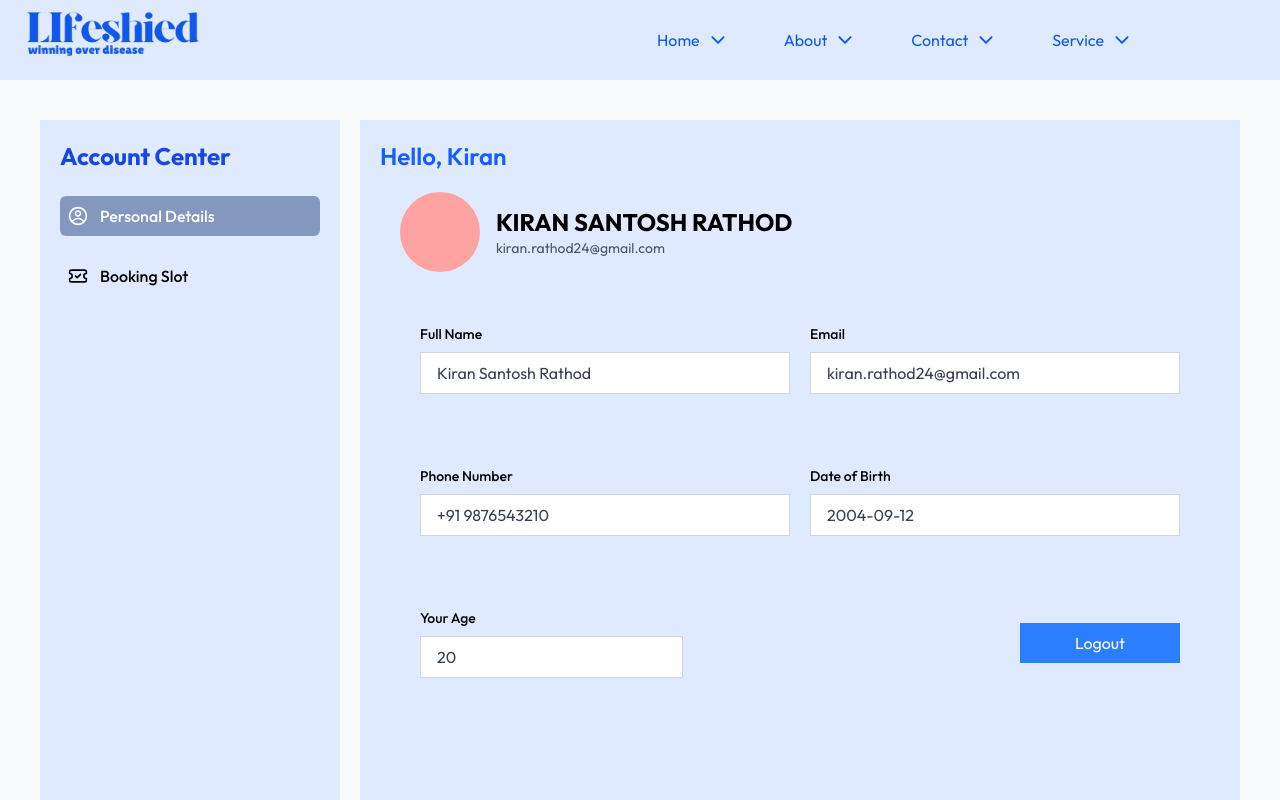
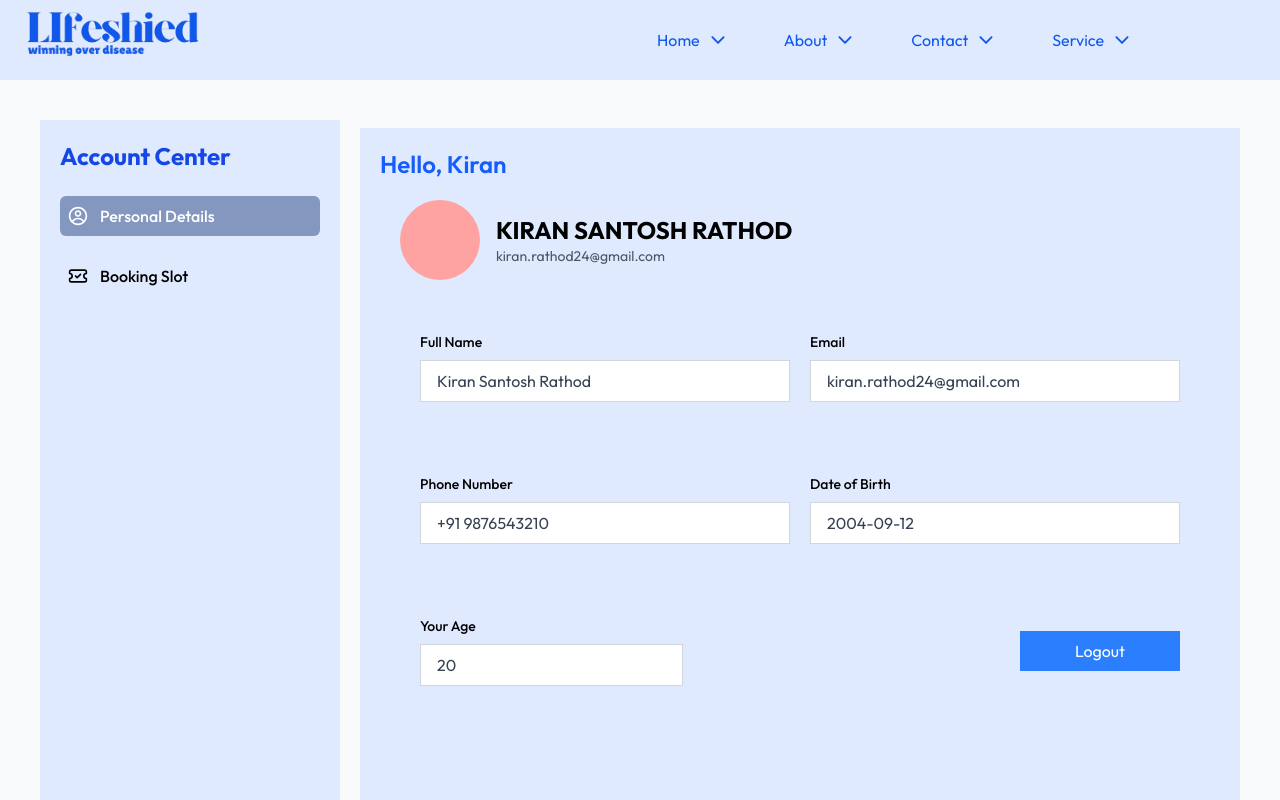
Before and after one commit to kiran04-code/Lifeshield, a React (Vite) app in the folder client/: page /profile in a window 1280 px wide. Shown: the top 800 px of the page. Built offline with nearby package versions, Linux system fonts and the light colour scheme; a web font is replaced by a local one.

Commit message:
working tree

```diff
--- a/client/src/App.jsx
+++ b/client/src/App.jsx
@@ -18,7 +18,6 @@ import UserInfo from './components/Profile/components/UserInfo'
 import SlotInfo from './components/Profile/components/SlotInfo'
 
 function App() {
-  const { isLogin, setIsLOG } = useAuth()
   return (
     <BrowserRouter>
       <Navbar />
@@ -37,9 +36,7 @@ function App() {
         </Route>
       </Routes>
       <Footer />
-      {
-        isLogin ? <Login /> : <></>
-      }
+
     </BrowserRouter>
   )
 }
--- a/client/src/components/Navbar.jsx
+++ b/client/src/components/Navbar.jsx
@@ -47,7 +47,8 @@ const Navbar = () => {
             <div className='w-full flex relative bg-[#E0EAFF] md:justify-between justify-between'>
 
                 <div className=''>
-                    <img src="/02logo.png" alt="" className='w-55 h-17' />
+
+                    <img src="/02logo.png" alt="" className='w-55 h-17 cursor-pointer' onClick={()=>naviaget("/")}/>
                 </div>
                 <div className='md:flex md:gap-10 p-5 md:mr-30 text-[#1057EC] hidden '>
                     <Link to={"/"} onMouseEnter={()=>setPanel(false)}  className='  flex justify-center items-center gap-2 hover:bg-[#1057EC]  hover:text-white py-2 px-2 transition rounded-2xl'>
--- a/client/src/components/ParentHreoSection.jsx
+++ b/client/src/components/ParentHreoSection.jsx
@@ -8,7 +8,6 @@ import { useNavigate } from 'react-router-dom';
 import { useAuth } from '../context/auth';
 const ParentHreoSection = () => {
     const navigate = useNavigate()
-    const {isLogin,setIsLOG} = useAuth()
   return (
     <div>
        <div className='w-full bg-[#E0EAFF] md:flex'>
--- a/client/src/components/Profile/ProfilePage.jsx
+++ b/client/src/components/Profile/ProfilePage.jsx
@@ -11,7 +11,7 @@ const ProfilePage = () => {
       </div>
 
       {/* Right Content */}
-      <div className='bg-[#E0EAFF] flex-1 p-5'>
+      <div className='bg-[#E0EAFF] flex-1 p-5 mt-2'>
         <div className='' >
             <div>
                 <h1 className='text-2xl font-semibold text-blue-600'>Hello, Kiran</h1>
--- a/client/src/pages/ParentPage.jsx
+++ b/client/src/pages/ParentPage.jsx
@@ -7,7 +7,6 @@ import FeatureLayout from '../components/parent/FeatureLayout'
 import { useAuth } from '../context/auth'
 
 const ParentPage = () => {
-    const {isLogin,setIsLOG} = useAuth()
   return (
     <div >
       <ParentHreoSection/>
```
